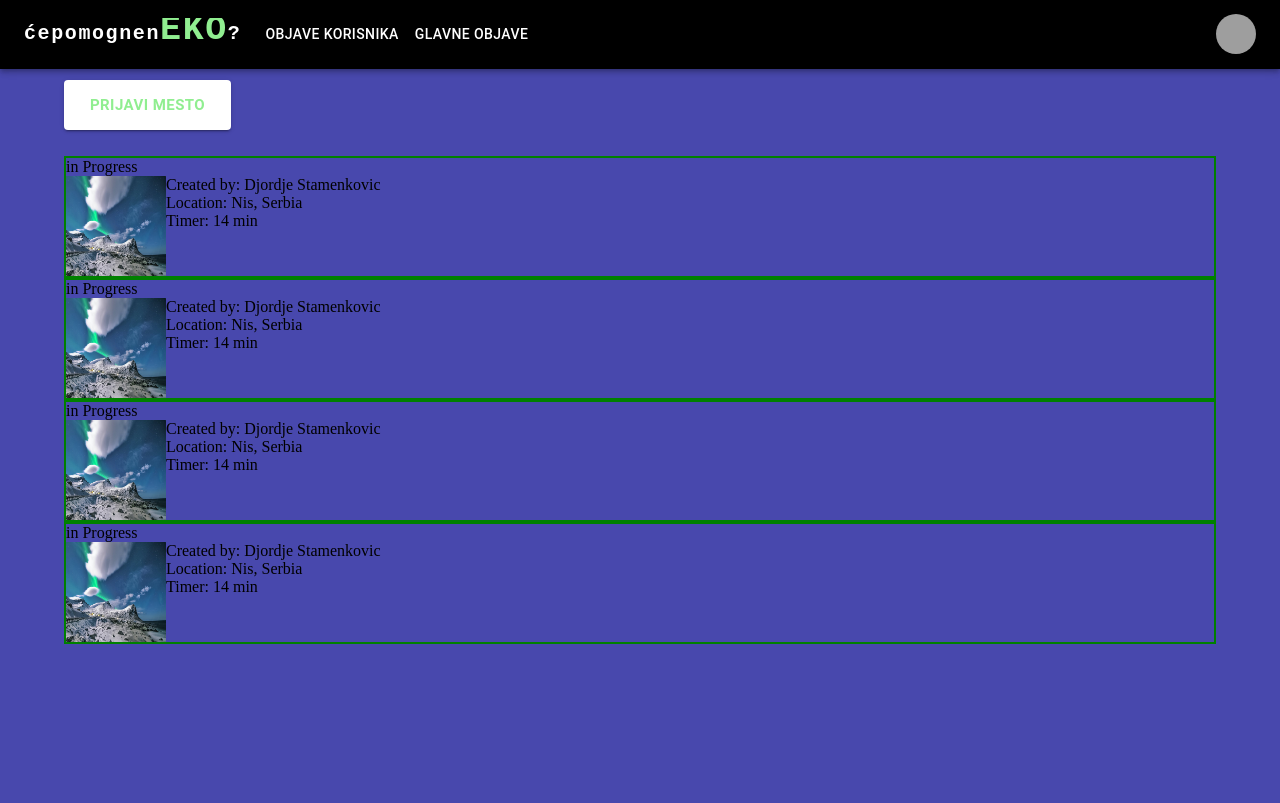
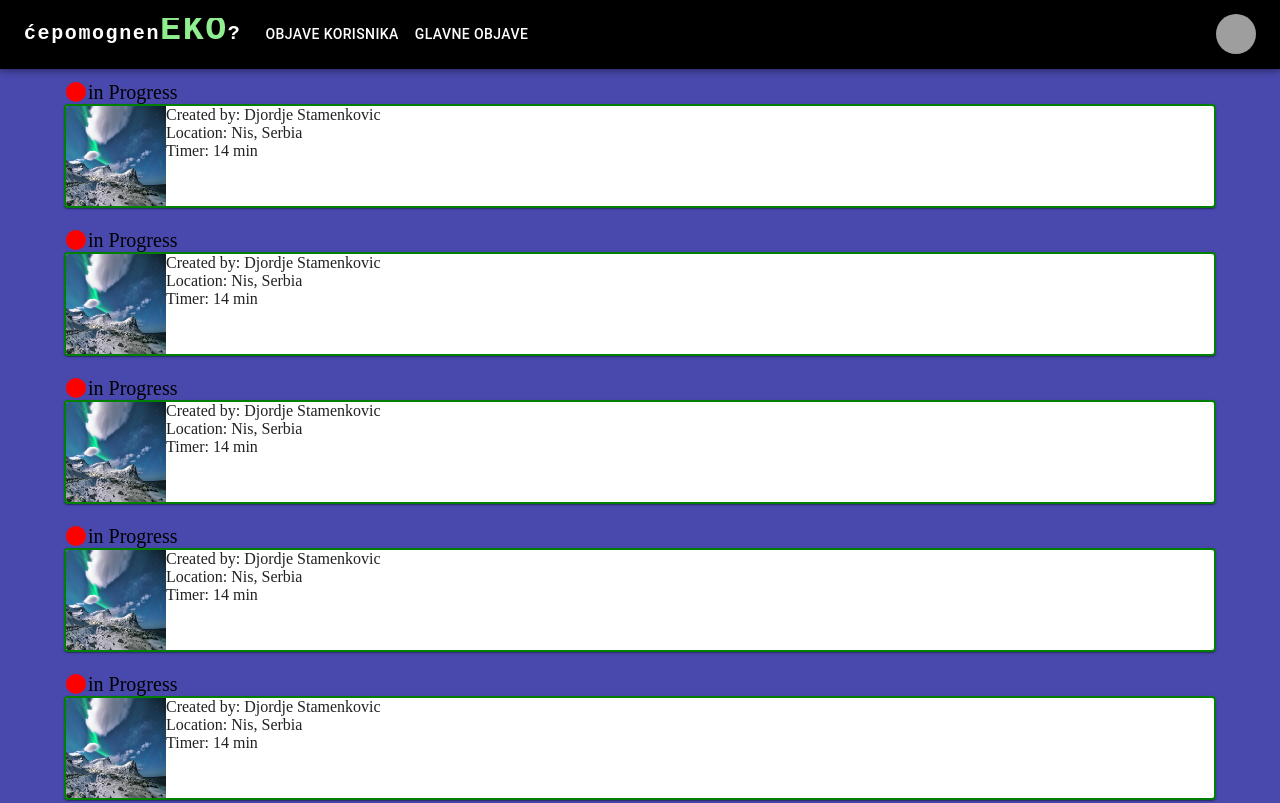
Before and after one commit to enicaaaa/r-solutions, a React (Create React App) app in the folder cepomogneneko/: page /feed in a window 1280 px wide. Shown: the top 803 px of the page. Built offline with nearby package versions, Linux system fonts and the light colour scheme; grey boxes are pictures that could not be loaded.

Commit message:
djuka: Work on UserEvent and Feed

```diff
--- a/cepomogneneko/src/App.js
+++ b/cepomogneneko/src/App.js
@@ -1,4 +1,3 @@
-// import "./App.scss";
 import Navbar from "./components/Navbar";
 import { BrowserRouter, Routes, Route, Navigate } from "react-router-dom";
 import Feed from "./components/Feed";
@@ -9,31 +8,9 @@ import { Stack } from "@mui/system";
 
 function App() {
   return (
-    <Container className="app" sx={{ display: "flex" }}>
-      <BrowserRouter>
+    <BrowserRouter>
+      <Container className="app" sx={{ display: "flex" }}>
         <Navbar />
-        <Button
-          variant="contained"
-          className="create-user-event"
-          style={{
-            backgroundColor: "white",
-          }}
-          sx={{
-            fontSize: 15,
-            fontWeight: "bold",
-            border: "4px solid transparent",
-            color: "lightgreen",
-            ":hover": {
-              bgColor: "lightgreen",
-              border: "4px solid lightgreen",
-            },
-            position: "absolute",
-            top: 80,
-          }}
-          size="large"
-        >
-          Prijavi mesto
-        </Button>
         <Stack className="content-container">
           <Routes>
             <Route path="/" element={<Navigate to="/feed" />} />
@@ -42,8 +19,8 @@ function App() {
             <Route path="/profile" element={<Profile />} />
           </Routes>
         </Stack>
-      </BrowserRouter>
-    </Container>
+      </Container>
+    </BrowserRouter>
   );
 }
 
--- a/cepomogneneko/src/App.scss
+++ b/cepomogneneko/src/App.scss
@@ -1,22 +1,9 @@
 .app {
   display: flex;
   flex-direction: column;
-  justify-content: space-evenly;
   height: 100vh;
 }
 
-.create-user-event {
-  //   position: absolute;
-  //   border: 1px solid white;
-  //   background-color: lightgreen;
-
-  //   &:hover {
-  //     color: black;
-  //   }
+.content-container {
+  margin-top: 80px;
 }
-
-.content-container {
-  //   display: flex;
-  height: auto;
-  //   justify-content: center;
-}
--- a/cepomogneneko/src/components/Feed.js
+++ b/cepomogneneko/src/components/Feed.js
@@ -8,6 +8,13 @@ const Feed = () => {
       <UserEvent />
       <UserEvent />
       <UserEvent />
+      <UserEvent />
+      <UserEvent />
+      <UserEvent />
+      <UserEvent />
+      <UserEvent />
+      <UserEvent />
+      <UserEvent />
     </>
   );
 };
--- a/cepomogneneko/src/components/Navbar.js
+++ b/cepomogneneko/src/components/Navbar.js
@@ -20,6 +20,7 @@ const pages = [
 ];
 const settings = [
   { name: "Profil", route: "/profile" },
+  { name: "Napravi čišćenje", route: "/create-user-event" },
   { name: "Logout", route: "/" },
 ];
 
@@ -47,7 +48,7 @@ function Navbar() {
   };
 
   return (
-    <AppBar position="absolute" sx={{ bgcolor: "black" }}>
+    <AppBar position="fixed" sx={{ bgcolor: "black" }}>
       <Container maxWidth="xl">
         <Toolbar disableGutters>
           <Typography
--- a/cepomogneneko/src/components/UserEvent/UserEvent.js
+++ b/cepomogneneko/src/components/UserEvent/UserEvent.js
@@ -1,9 +1,17 @@
+import { Title } from "@mui/icons-material";
+import { Card } from "@mui/material";
+import { Box } from "@mui/system";
 import nature from "../../assets/images/nature.jpeg";
+import Brightness1Icon from "@mui/icons-material/Brightness1";
 
 const UserEvent = () => {
   return (
-    <div className="user-event">
-      <div className="user-event__in-progress">in Progress</div>
+    <>
+      <Box className="user-event__in-progress">
+        <Brightness1Icon sx={{ color: "red" }} />
+        in Progress
+      </Box>
+      <Card className="user-event">
         <div className="user-event__info-container">
           <img className="user-event__image" src={nature} alt="nature" />
           <div className="user-event__event-info">
@@ -16,7 +24,8 @@ const UserEvent = () => {
             <div className="user-event__event-timer">Timer: 14 min</div>
           </div>
         </div>
-    </div>
+      </Card>
+    </>
   );
 };
 
--- a/cepomogneneko/src/index.scss
+++ b/cepomogneneko/src/index.scss
@@ -15,7 +15,7 @@ body {
   background-color: rgb(170, 170, 224);
 }
 
-@media (min-width: 767px) {
+@media (min-width: 900px) {
   body {
     background-color: rgb(72, 72, 173);
   }
--- a/cepomogneneko/src/styles/UserEvent.scss
+++ b/cepomogneneko/src/styles/UserEvent.scss
@@ -2,7 +2,15 @@ $dimension: 100px;
 
 .user-event {
   border: 2px solid green;
+  margin-bottom: 20px;
 }
+
+.user-event__in-progress {
+  font-size: 20px;
+  display: flex;
+  align-items: center;
+}
+
 .user-event__info-container {
   display: flex;
   justify-content: row;
```
Lines whose indentation alone changed are shown as unchanged.
